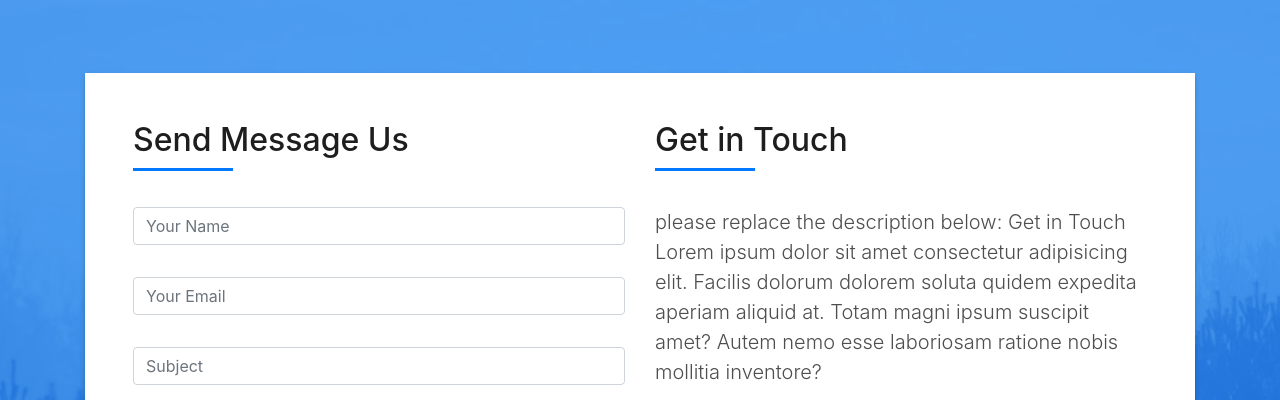
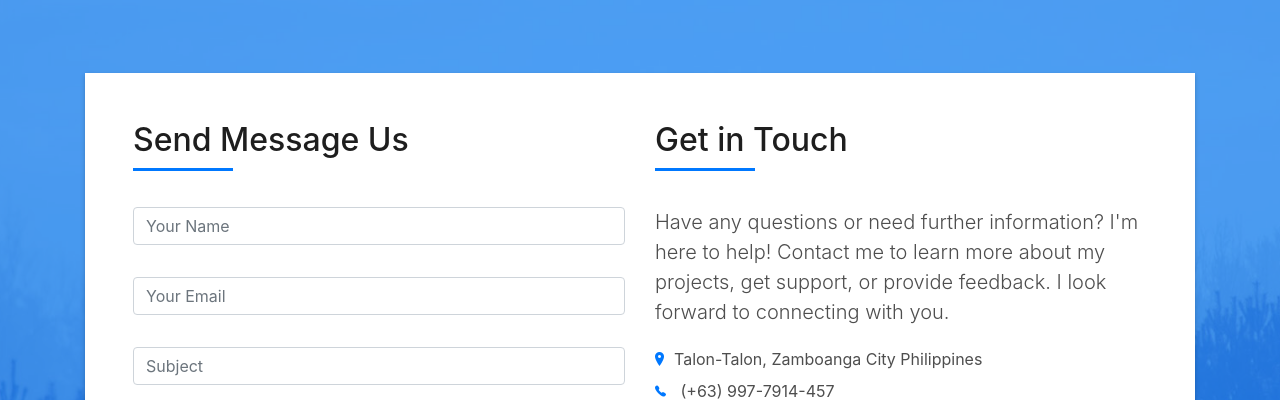
Before and after one commit to Hadjirul/PORTFOLIO, a plain HTML site: page index.html in a window 1280 px wide. Shown: the part 4057-4457 px from the top of the page. Drawn offline with Linux system fonts and the light colour scheme; files whose address does not match are found by name.

Commit message:
Update index.html

```diff
--- a/index.html
+++ b/index.html
@@ -476,8 +476,7 @@
                   </div>
                   <div class="more-info">
                     <p class="lead">
-                      please replace the description below: Get in Touch
-Lorem ipsum dolor sit amet consectetur adipisicing elit. Facilis dolorum dolorem soluta quidem expedita aperiam aliquid at. Totam magni ipsum suscipit amet? Autem nemo esse laboriosam ratione nobis mollitia inventore?
+                      Have any questions or need further information? I'm here to help! Contact me to learn more about my projects, get support, or provide feedback. I look forward to connecting with you.
                     </p>
                     <ul class="list-ico">
                       <li><span class="ion-ios-location"></span>Talon-Talon, Zamboanga City Philippines</li>
```
